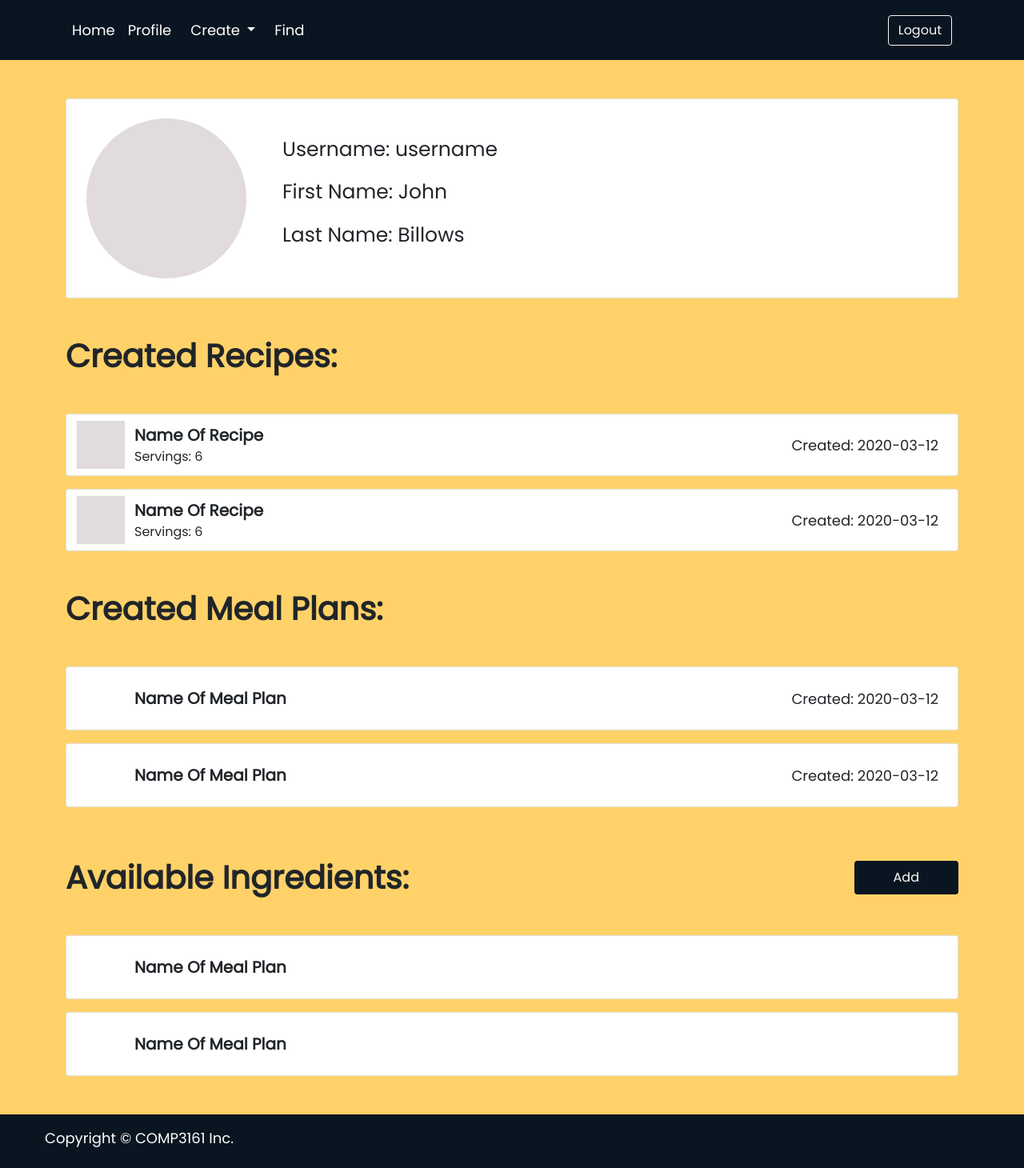
After one commit to palmer-matthew/comp3161-final-project, a Flask app: page /profile in a window 1280 px wide. The commit adds this page. Shown: the whole page at 80% size. Run offline with Flask 2, Linux system fonts and the light colour scheme; some libraries are stand-ins or nearby versions.

Commit message:
Designed the Profile Page, added favicon.ico

```diff
--- a/app/static/css/app.css
+++ b/app/static/css/app.css
@@ -1,9 +1,64 @@
 body{
+    /*
+    cultured: #f5f5f5
+    dark color: #091520
+    orange: #FFAB5C
+    yellow: #FFD269
+    */
     font-size: 18px;
+    background-color: #FFD269;
     font-family: "Poppins", -apple-system, BlinkMacSystemFont, 'Segoe UI', Roboto, Oxygen, Ubuntu, Cantarell, 'Open Sans', 'Helvetica Neue', sans-serif;
+}
+
+.nbm{
+    margin-bottom: 0;
+}
+
+.bg-header{
+    background-color: #091520;
 }
 
 .min{
     min-height: 500px;
     height: 700px;
+
 }
+
+.pbody{
+    margin-top: auto;
+    margin-bottom: auto;
+    font-size: 25px;
+    margin-left: 20px;
+}
+
+.profile{
+    margin: auto;
+    width: 200px;
+    height: 200px;
+    background-color: #E1DBDB;
+    border-radius: 50%;
+}
+
+.grid-profile{
+    display: grid;
+    grid-template-columns: 250px auto;
+}
+
+.grid-card{
+    display: grid;
+    grid-template-columns: 85px auto;
+}
+
+.btn-container{
+    width: 100%;
+    display: flex;
+    align-items: center;
+    justify-content: space-between;
+}
+
+.image{
+    height: 60px;
+    width: 60px;
+    margin: auto;
+    background-color: #E1DBDB;
+}
--- a/app/templates/base.html
+++ b/app/templates/base.html
@@ -8,6 +8,10 @@
     <link href="/static/css/bootstrap/bootstrap.min.css" rel="stylesheet">
     <link rel="stylesheet" href="https://fonts.googleapis.com/css?family=Poppins">
     <link href="{{url_for('static', filename='css/app.css')}}" rel="stylesheet">
+    <link rel="apple-touch-icon" sizes="180x180" href="{{url_for('static', filename='img/apple-touch-icon.png')}}">
+    <link rel="icon" type="image/png" sizes="32x32" href="{{url_for('static', filename='img/favicon-32x32.png')}}">
+    <link rel="icon" type="image/png" sizes="16x16" href="{{url_for('static', filename='img/favicon-16x16.png')}}">
+    <link rel="manifest" href="/site.webmanifest">
     {% block css %}{% endblock %}
   </head>
   <body>
--- a/app/templates/footer.html
+++ b/app/templates/footer.html
@@ -1,3 +1,3 @@
-<nav class="p-2 bg-dark text-white">
-    <p class='m-1'>Copyright &copy; Flask Inc.</p>
+<nav class="p-2 bg-header text-white">
+    <p class='ms-5 mt-2'>Copyright &copy; COMP3161 Inc.</p>
 </nav>
--- a/app/templates/header.html
+++ b/app/templates/header.html
@@ -1,4 +1,4 @@
-<nav class="p-3 bg-dark mb-3 text-white">
+<nav class="p-3 bg-header mb-3 text-white">
     <div class="container">
       <div class="d-flex flex-wrap align-items-center justify-content-center justify-content-lg-start">
         <ul class="nav col-12 col-lg-auto me-lg-auto mb-2 justify-content-center mb-md-0">
--- /dev/null
+++ b/app/templates/profile.html
@@ -0,0 +1,88 @@
+{% extends "base.html" %}
+
+{% block title %}
+<title>Project Profile</title>
+{% endblock %}
+
+{% block css %}
+{% endblock %}
+
+
+{% block main %}
+<div class="container">
+    <div class="mt-5 py-4 card grid-profile">
+        <div class=profile></div>
+        <div class='pbody'>
+            <p>Username: username</p>
+            <p>First Name: John</p>
+            <p>Last Name: Billows</p>
+        </div>
+    </div>
+    <h1 class="fw-bold my-5"> Created Recipes:</h1>
+    <div class='card-section'>
+        <div class="py-2 card grid-card mb-3">
+            <div class="image"></div>
+            <div class="btn-container">
+                <div>
+                    <p class="text-capitalize fw-bold fs-5 nbm">Name of Recipe</p>
+                    <p class="fs-6 fw-light nbm">Servings: 6</p>
+                </div>
+                <p class="nbm me-4">Created: 2020-03-12</p>
+            </div>
+        </div>
+        <div class="py-2 card grid-card mb-3">
+            <div class="image"></div>
+            <div class="btn-container">
+                <div>
+                    <p class="text-capitalize fw-bold fs-5 nbm">Name of Recipe</p>
+                    <p class="fs-6 fw-light nbm">Servings: 6</p>
+                </div>
+                <p class="nbm me-4">Created: 2020-03-12</p>
+            </div>
+        </div>
+    </div>
+    <h1 class="fw-bold my-5"> Created Meal Plans:</h1>
+    <div class='card-section'>
+        <div class="py-4 card grid-card mb-3">
+            <div></div>
+            <div class="btn-container">
+                <div>
+                    <p class="text-capitalize fw-bold fs-5 nbm">Name of Meal Plan</p>
+                </div>
+                <p class="nbm me-4">Created: 2020-03-12</p>
+            </div>
+        </div>
+        <div class="py-4 card grid-card mb-3">
+            <div></div>
+            <div class="btn-container">
+                <div>
+                    <p class="text-capitalize fw-bold fs-5 nbm">Name of Meal Plan</p>
+                </div>
+                <p class="nbm me-4">Created: 2020-03-12</p>
+            </div>
+        </div>
+    </div>
+    <div class="btn-container">
+        <h1 class="fw-bold my-5"> Available Ingredients:</h1>
+        <a href="#" class='btn py-2 px-5 bg-header text-white'>Add</a>
+    </div>
+    <div class='mb-5 card-section'>
+        <div class="py-4 card grid-card mb-3">
+            <div></div>
+            <div class="btn-container">
+                <div>
+                    <p class="text-capitalize fw-bold fs-5 nbm">Name of Meal Plan</p>
+                </div>
+            </div>
+        </div>
+        <div class="py-4 card grid-card mb-3">
+            <div></div>
+            <div class="btn-container">
+                <div>
+                    <p class="text-capitalize fw-bold fs-5 nbm">Name of Meal Plan</p>
+                </div>
+            </div>
+        </div>
+    </div>
+</div>
+{% endblock %}
--- a/app/views.py
+++ b/app/views.py
@@ -6,11 +6,20 @@ from .function import *
 
 @app.route("/")
 def home():
+    session.pop('log', None)
+    if session.get('log') == None:
+        return render_template('home.html', log=False)
+    else:
+        return render_template('home.html', log=session.get('log'))
+
+
+@app.route("/profile")
+def profile():
     session['log'] = True
     if session.get('log') == None:
         return render_template('home.html', log=False)
     else:
-        return render_template('home.html', log=session.get('log'))
+        return render_template('profile.html', log=session.get('log'))
 
 @app.after_request
 def add_header(response):
--- a/populate.py
+++ b/populate.py
@@ -1,4 +1,4 @@
-import random
+import random, os
 from faker import Faker
 from werkzeug.security import generate_password_hash
 from dbhelper import *
```
Also changed, not shown: app/static/img/android-chrome-192x192.png (added), app/static/img/android-chrome-512x512.png (added), app/static/img/apple-touch-icon.png (added), app/static/img/favicon-16x16.png (added), app/static/img/favicon-32x32.png (added), app/static/img/favicon.ico (added), site.webmanifest (added).
